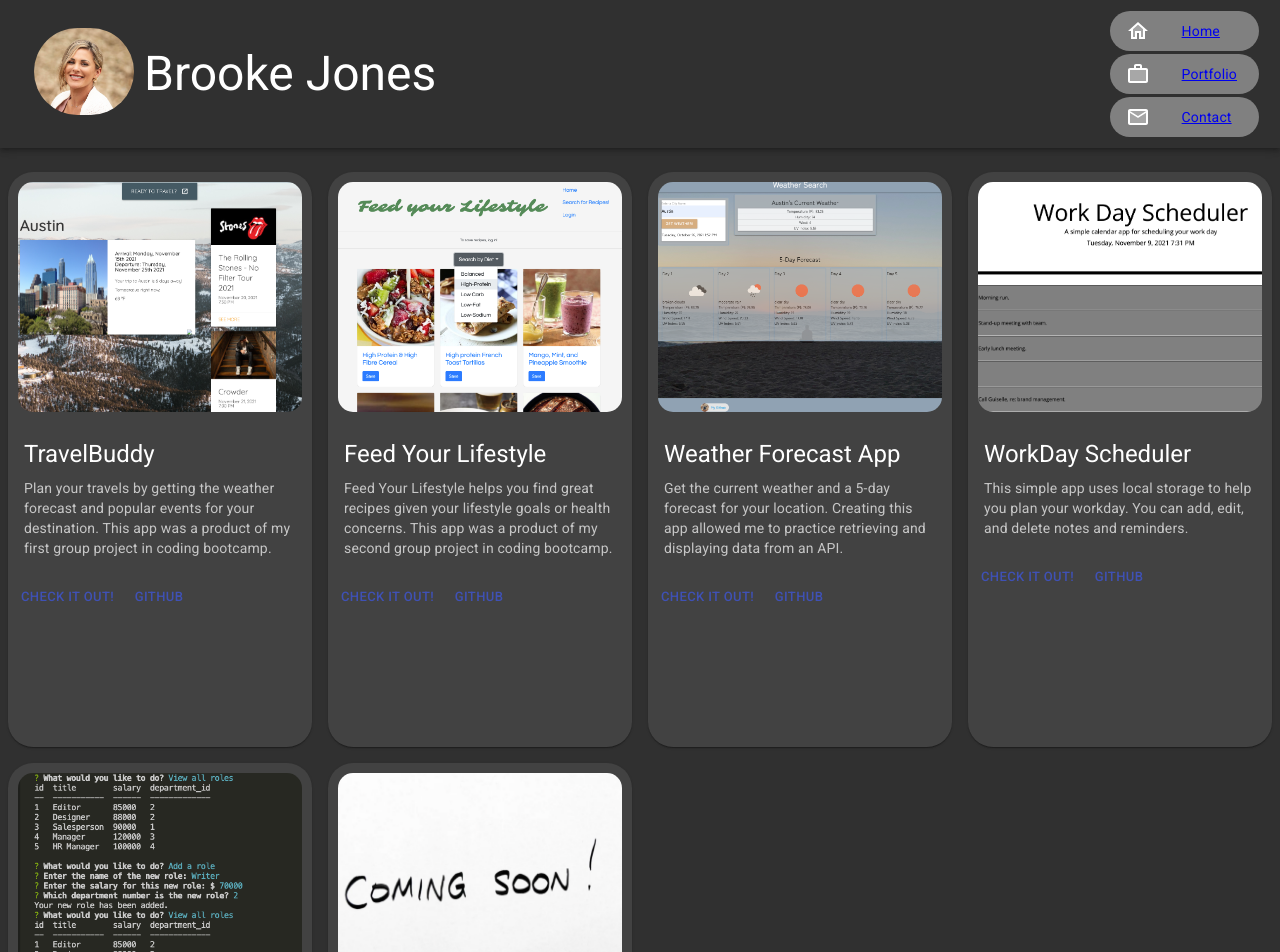
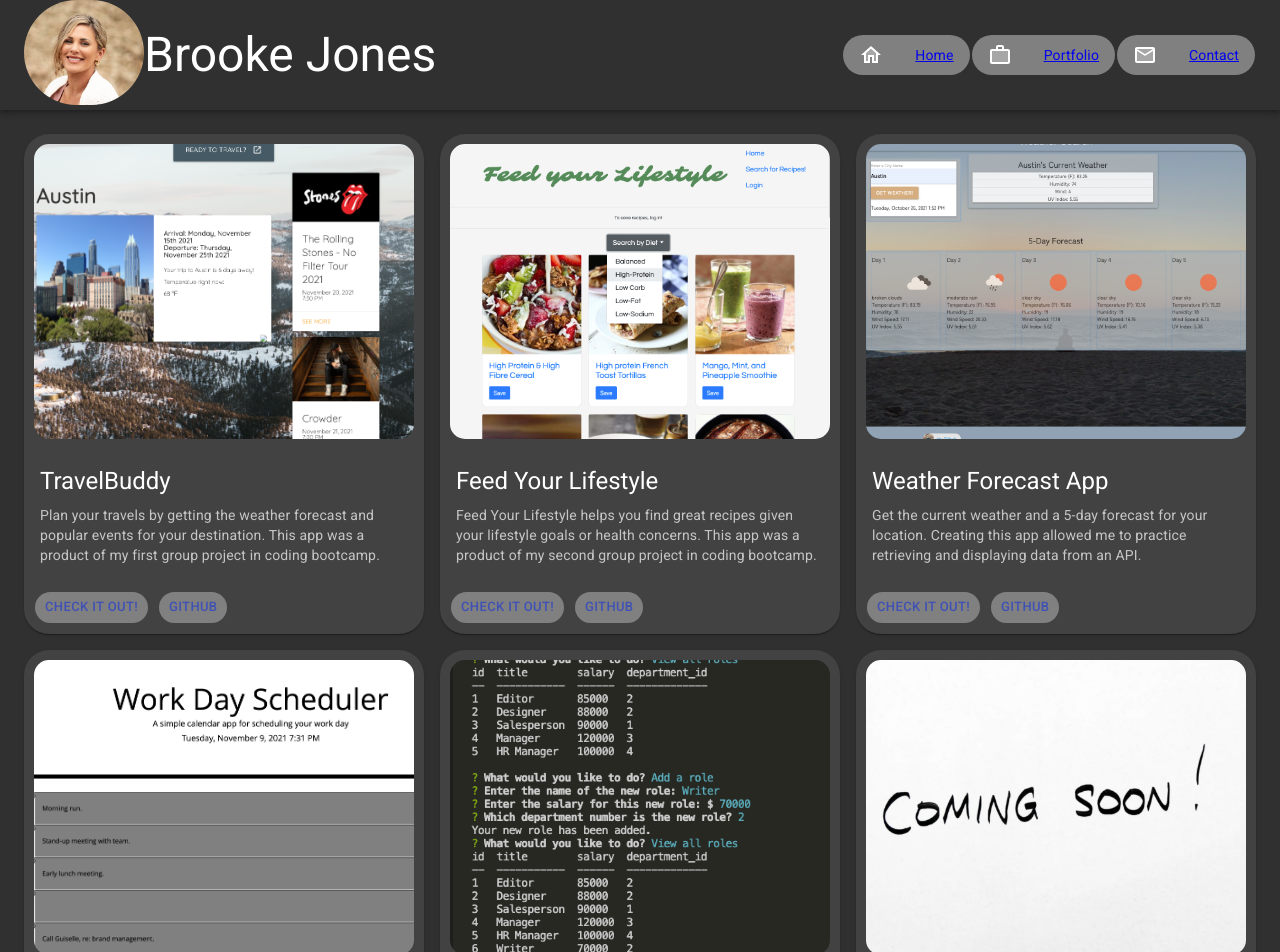
Before and after one commit to jones406/React-Portfolio, a React (Create React App) app: page /portfolio in a window 1280 px wide. Shown: the top 952 px of the page. Built offline with nearby package versions, Linux system fonts and the light colour scheme.

Commit message:
style updates

```diff
--- a/src/components/Nav.js
+++ b/src/components/Nav.js
@@ -14,6 +14,8 @@ import MailTwoToneIcon from '@material-ui/icons/MailTwoTone';
 
 const useStyles = makeStyles((theme) => ({
     root: {
+        display: "flex",
+        alignItems: "stretch",
         flexGrow: 1,
         backgroundColor: "transparent",
     },
@@ -22,22 +24,24 @@ const useStyles = makeStyles((theme) => ({
     },
     headshot: {
         width: 120,
-        padding: 10,
-        marginRight: "5 vw",
         borderRadius: 60,
+    },
+    list: {
+        display: "flex",
+        flexDirection: "row",
     },
     links: {
         backgroundColor: "gray",
         borderRadius: 50,
-        margin: 3,
+        margin: 1,
     }
 }));
 
 export default function Nav() {
     const classes = useStyles();
     return (
-        <div className={classes.root}>
-            <AppBar position="static" color="transparent">
+        <div>
+            <AppBar className={classes.root} position="static" color="transparent">
                 <Toolbar>
                     <div>
                         <img className={classes.headshot} src={headshot} alt="headshot" />
@@ -45,7 +49,7 @@ export default function Nav() {
                     <Typography variant="h3" className={classes.title}>
                         Brooke Jones
                     </Typography>
-                    <List component="nav">
+                    <List className={classes.list}>
                         <ListItem button className={classes.links}>
                             <ListItemIcon>
                                 <HomeTwoToneIcon />
--- a/src/components/Portfolio.js
+++ b/src/components/Portfolio.js
@@ -17,21 +17,29 @@ import comingSoonImage from '../assets/images/comingsoon.png'
 
 const useStyles = makeStyles(theme => ({
   root: {
-    padding: theme.spacing(3, 1),
+    padding: theme.spacing(3, 3),
     flexGrow: 1
   },
   card: {
-    maxWidth: 440,
-    minHeight: 575,
+    maxWidth: 400,
+    minHeight: 500,
     flexGrow: 1,
     borderRadius: 25,
   },
   media: {
-    minHeight: 250,
+    minHeight: 315,
     maxHeight: 250,
-    maxWidth: 360,
+    maxWidth: 400,
     padding: 10,
     borderRadius: 25,
+  },
+  button: {
+    backgroundColor: "gray",
+    borderRadius: 50,
+    margin: 3,
+    paddingLeft: 10,
+    paddingRight: 10,
+
   }
 }));
 
@@ -39,7 +47,7 @@ export default function Portfolio() {
   const classes = useStyles();
   return (
     <Grid container spacing={2} className={classes.root}>
-      <Grid item xs={6} sm={3}>
+      <Grid item xs={12} sm={6} lg={4}>
         <Card className={classes.card}>
           <CardActionArea>
             <CardMedia
@@ -57,17 +65,17 @@ export default function Portfolio() {
             </CardContent>
           </CardActionArea>
           <CardActions>
-            <Button href="https://nicoledodge.github.io/TravelBuddyApp/" size="small" color="primary">
+            <Button className={classes.button} href="https://nicoledodge.github.io/TravelBuddyApp/" size="small" color="primary">
               Check it out!
             </Button>
-            <Button href="https://github.com/nicoledodge/TravelBuddyApp" size="small" color="primary">
+            <Button className={classes.button} href="https://github.com/nicoledodge/TravelBuddyApp" size="small" color="primary">
               Github
             </Button>
           </CardActions>
         </Card>
       </Grid>
 
-      <Grid item xs={6} sm={3}>
+      <Grid item xs={12} sm={6} lg={4}>
         <Card className={classes.card}>
           <CardActionArea>
             <CardMedia
@@ -85,17 +93,17 @@ export default function Portfolio() {
             </CardContent>
           </CardActionArea>
           <CardActions>
-            <Button href="https://feed-your-lifestyle.herokuapp.com/" size="small" color="primary">
+            <Button className={classes.button} href="https://feed-your-lifestyle.herokuapp.com/" size="small" color="primary">
               Check it out!
             </Button>
-            <Button href="https://github.com/Delmanat3/Feed-Your-Lifesyle" size="small" color="primary">
+            <Button  className={classes.button} href="https://github.com/Delmanat3/Feed-Your-Lifesyle" size="small" color="primary">
               Github
             </Button>
           </CardActions>
         </Card>
       </Grid>
 
-      <Grid item xs={6} sm={3}>
+      <Grid item xs={12} sm={6} lg={4}>
         <Card className={classes.card}>
           <CardActionArea>
             <CardMedia
@@ -113,17 +121,17 @@ export default function Portfolio() {
             </CardContent>
           </CardActionArea>
           <CardActions>
-            <Button href="https://jones406.github.io/Homework-6-WeatherDashboard/" size="small" color="primary">
+            <Button className={classes.button} href="https://jones406.github.io/Homework-6-WeatherDashboard/" size="small" color="primary">
               Check it out!
             </Button>
-            <Button href="https://github.com/jones406/Homework-6-WeatherDashboard" size="small" color="primary">
+            <Button className={classes.button} href="https://github.com/jones406/Homework-6-WeatherDashboard" size="small" color="primary">
               Github
             </Button>
           </CardActions>
         </Card>
       </Grid>
 
-      <Grid item xs={6} sm={3}>
+      <Grid item xs={12} sm={6} lg={4}>
         <Card className={classes.card}>
           <CardActionArea>
             <CardMedia
@@ -141,17 +149,17 @@ export default function Portfolio() {
             </CardContent>
           </CardActionArea>
           <CardActions>
-            <Button href="https://jones406.github.io/Homework-5-WorkdayScheduler/" size="small" color="primary">
+            <Button className={classes.button} href="https://jones406.github.io/Homework-5-WorkdayScheduler/" size="small" color="primary">
               Check it out!
             </Button>
-            <Button href="https://github.com/jones406/Homework-5-WorkdayScheduler" size="small" color="primary">
+            <Button className={classes.button} href="https://github.com/jones406/Homework-5-WorkdayScheduler" size="small" color="primary">
               Github
             </Button>
           </CardActions>
         </Card>
       </Grid>
 
-      <Grid item xs={6} sm={3}>
+      <Grid item xs={12} sm={6} lg={4}>
         <Card className={classes.card}>
           <CardActionArea>
             <CardMedia
@@ -169,7 +177,7 @@ export default function Portfolio() {
             </CardContent>
           </CardActionArea>
           <CardActions>
-            <Button href="https://github.com/jones406/Homework-12-EmployeeTracker" size="small" color="primary">
+            <Button className={classes.button} href="https://github.com/jones406/Homework-12-EmployeeTracker" size="small" color="primary">
               Github
             </Button>
           </CardActions>
@@ -177,7 +185,7 @@ export default function Portfolio() {
       </Grid>
 
 
-      <Grid item xs={6} sm={3}>
+      <Grid item xs={12} sm={6} lg={4}>
         <Card className={classes.card}>
           <CardActionArea>
             <CardMedia
@@ -195,10 +203,10 @@ export default function Portfolio() {
             </CardContent>
           </CardActionArea>
           <CardActions>
-            <Button href="https://github.com/jones406?tab=repositories" size="small" color="primary">
+            <Button className={classes.button} href="https://github.com/jones406?tab=repositories" size="small" color="primary">
               Check it out!
             </Button>
-            <Button href="https://github.com/jones406?tab=repositories" size="small" color="primary">
+            <Button className={classes.button} href="https://github.com/jones406?tab=repositories" size="small" color="primary">
               Github
             </Button>
           </CardActions>
```
